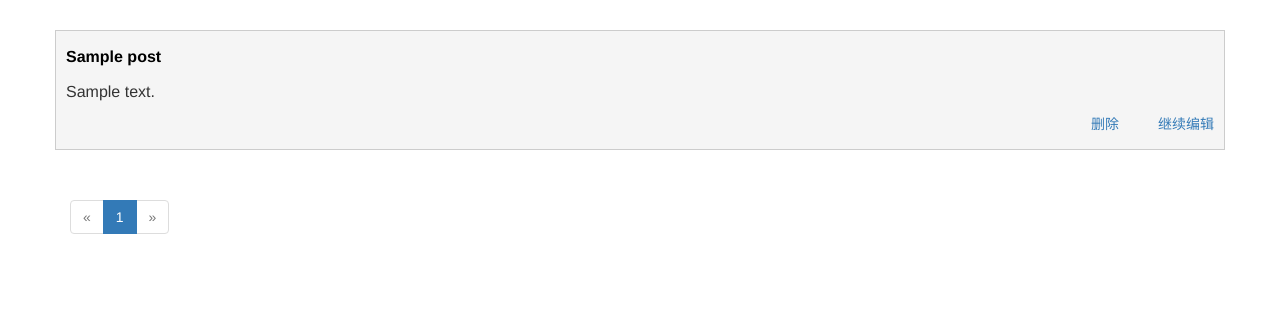
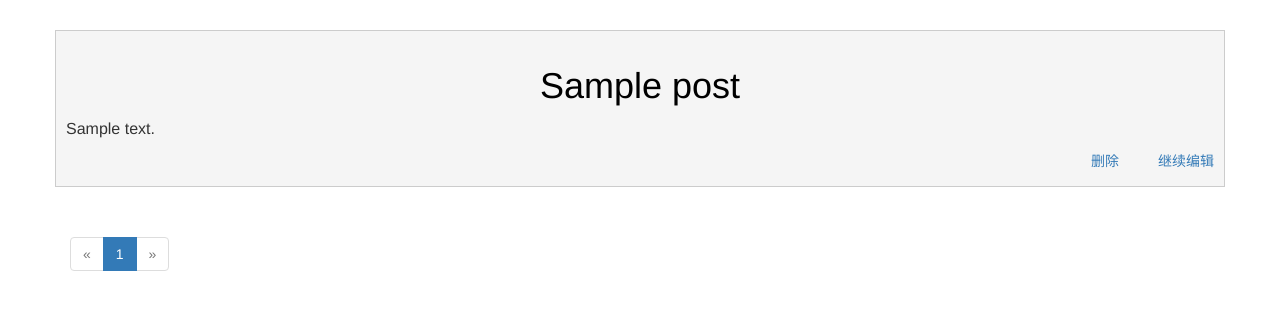
Before and after one commit to wilmerwang/autoLiter_web, a Flask app: template app/templates/post.html in a window 1280 px wide. Shown: the part 51-361 px from the top of the page. Run offline with Flask 2, Linux system fonts and the light colour scheme; tables that the repository leaves empty hold one stand-in row (values such as "Sample post"); the template is opened without the code that fills it: values that come from a table or form of the project are taken from there, most other values are stand-ins (such as "Sample title", 1, 10 or a date in 2020); some libraries are stand-ins or nearby versions.

Commit message:
change title style

```diff
--- a/app/main/views.py
+++ b/app/main/views.py
@@ -473,7 +473,7 @@ def upload():
             filename=datetime.datetime.now().strftime('%Y%m%d%H%M%S')+ex
             file_path_root = 'app' + url_for('static', filename='images')
             file_path = file_path_root + "/" + filename
-            if os.path.exists(file_path_root):
+            if not os.path.exists(file_path_root):
                 os.makedirs(file_path_root)
             file.save(file_path)
             res={
--- a/app/templates/note.html
+++ b/app/templates/note.html
@@ -38,6 +38,7 @@ table td {
     background-color: #ffffff;
     text-align: center;
 }
+div.title{text-align:center};
 
 </style>
 {% endblock %}
--- a/app/templates/post.html
+++ b/app/templates/post.html
@@ -38,7 +38,7 @@ table td {
     background-color: #ffffff;
     text-align: center;
 }
-
+div.title{text-align:center};
 </style>
 {% endblock %}
 
@@ -47,7 +47,7 @@ table td {
 <div class="row">
     <div class="col-md-12 row note-list">
         <div class="col-md-12 detail">
-            <div class="title"><strong>{{ post.title }}</strong></div>
+            <div class="title"><h1>{{ post.title }}</h1></div>
             <div class="intro">
                 <!-- Server-side output Markdown text -->
                 <!-- <div id="markdown-view">
```
